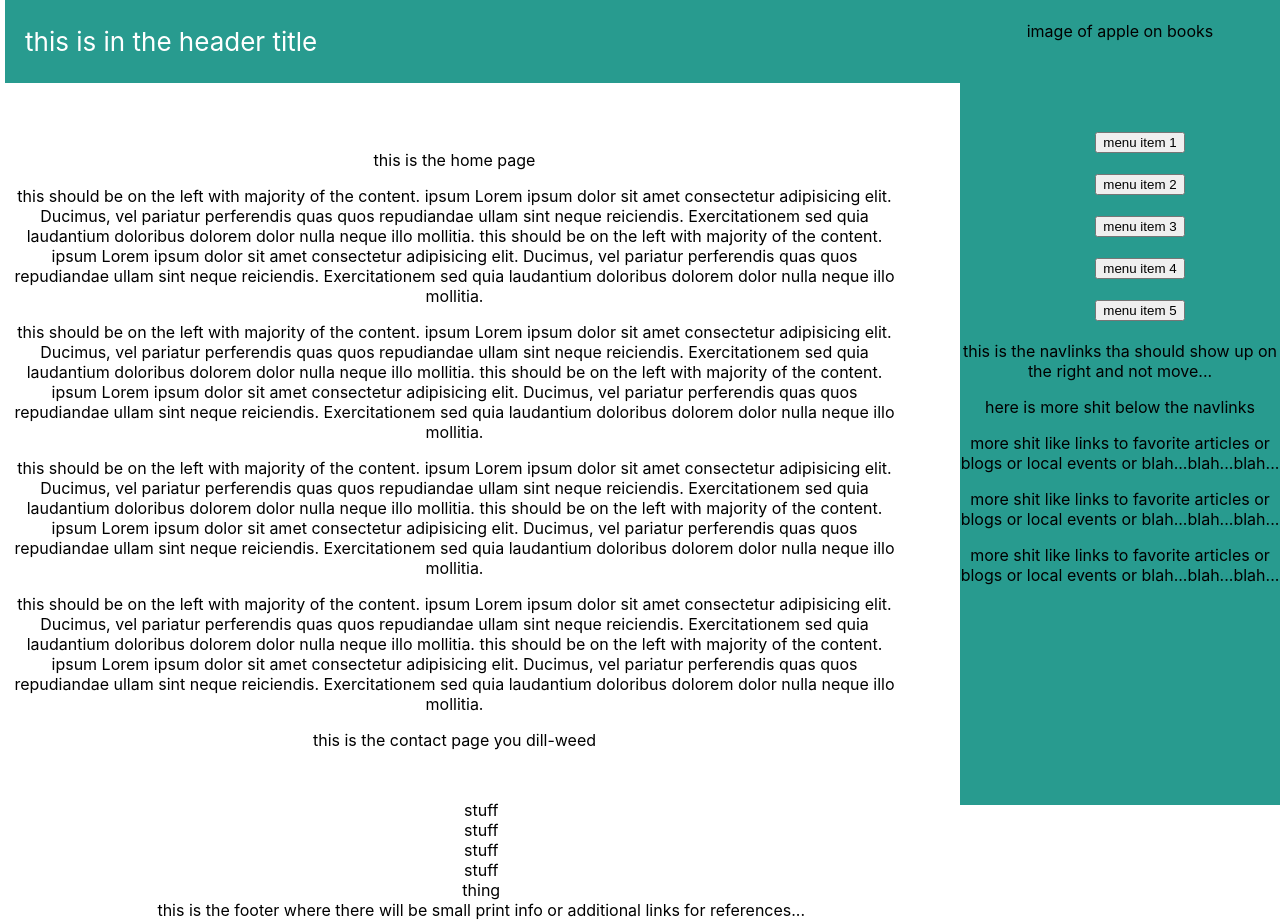
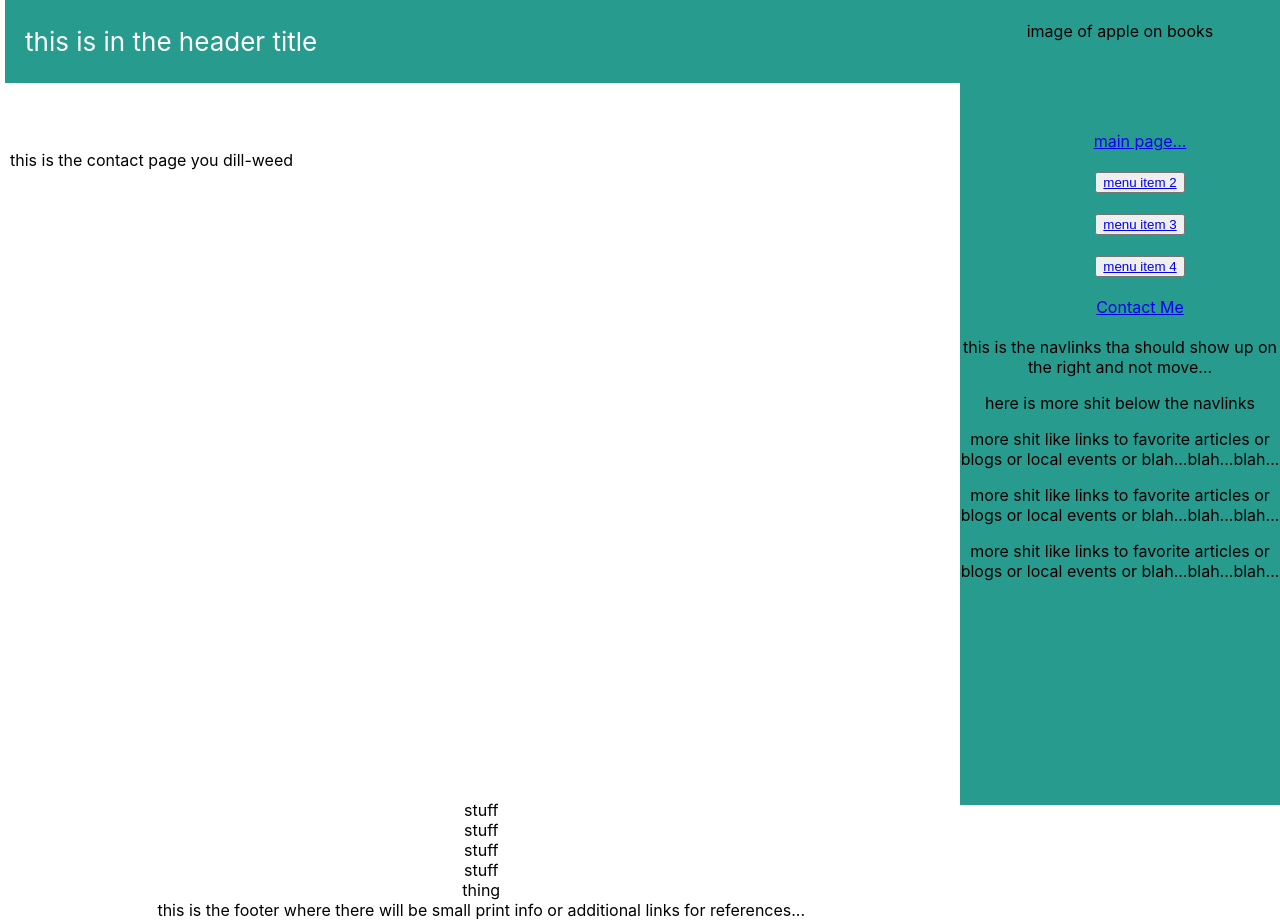
Before and after one commit to joshua-shockley/Chipage, a React (Create React App) app: page /contact in a window 1280 px wide. Built offline with nearby package versions, Linux system fonts and the light colour scheme.

Commit message:
getting the routes to work

```diff
--- a/src/App.js
+++ b/src/App.js
@@ -1,5 +1,7 @@
 // this top section is for main library imports
 import React from "react";
+import { Route, Switch } from "react-router-dom";
+
 import logo from "./logo.svg";
 import "./App.css";
 
@@ -18,15 +20,15 @@ function App() {
       </header>
       <section className="main-content">
         <div className="container-left">
-          <Home />
-          <Contact />
+          <Route exact path="/" component={Home} />
+          <Route exact path="/contact" component={Contact} />
         </div>
         <div className="container-right">
           <Navlinks />
           <NavbarContent />
         </div>
       </section>
-      <footer>
+      <footer className="bottom">
         <Footer />
         {/* //this is the footer.. needs to be setup cleaner */}
       </footer>
--- a/src/components/Navlinks.js
+++ b/src/components/Navlinks.js
@@ -1,4 +1,5 @@
 import React from "react";
+import { NavLink } from "react-router-dom";
 
 export default function Navlinks() {
   return (
@@ -8,34 +9,35 @@ export default function Navlinks() {
       </div>
       <ul className="menu-links">
         <li>
+          <NavLink exact to="/">
+            main page...
+          </NavLink>
+        </li>
+        <li>
           <button>
-            <a href="" />
-            menu item 1
+            <NavLink exact to="#">
+              menu item 2
+            </NavLink>
           </button>
         </li>
         <li>
           <button>
-            <a href="" />
-            menu item 2
+            <NavLink exact to="#">
+              menu item 3
+            </NavLink>
           </button>
         </li>
         <li>
           <button>
-            <a href="" />
-            menu item 3
+            <NavLink exact to="#">
+              menu item 4
+            </NavLink>
           </button>
         </li>
         <li>
-          <button>
-            <a href="" />
-            menu item 4
-          </button>
-        </li>
-        <li>
-          <button>
-            <a href="" />
-            menu item 5
-          </button>
+          <NavLink exact to="/contact">
+            Contact Me
+          </NavLink>
         </li>
       </ul>
       this is the navlinks tha should show up on the right and not move...
--- a/src/index.js
+++ b/src/index.js
@@ -1,6 +1,12 @@
-import React from 'react';
-import ReactDOM from 'react-dom';
-import './index.css';
-import App from './App';
+import React from "react";
+import ReactDOM from "react-dom";
+import { BrowserRouter as Router } from "react-router-dom";
+import "./index.css";
+import App from "./App";
 
-ReactDOM.render( < App / > , document.getElementById('root'));
+ReactDOM.render(
+  <Router>
+    <App />
+  </Router>,
+  document.getElementById("root")
+);
```
